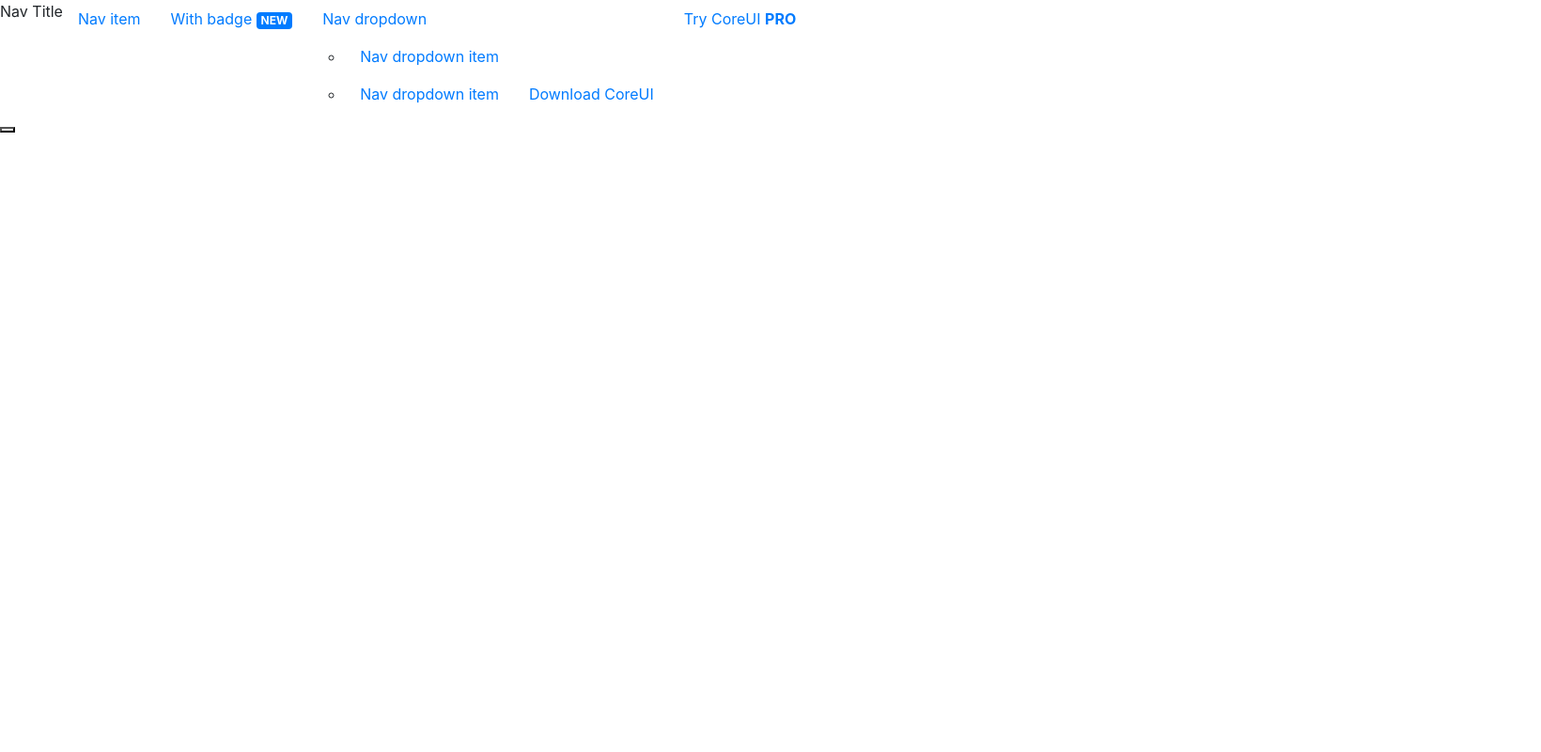
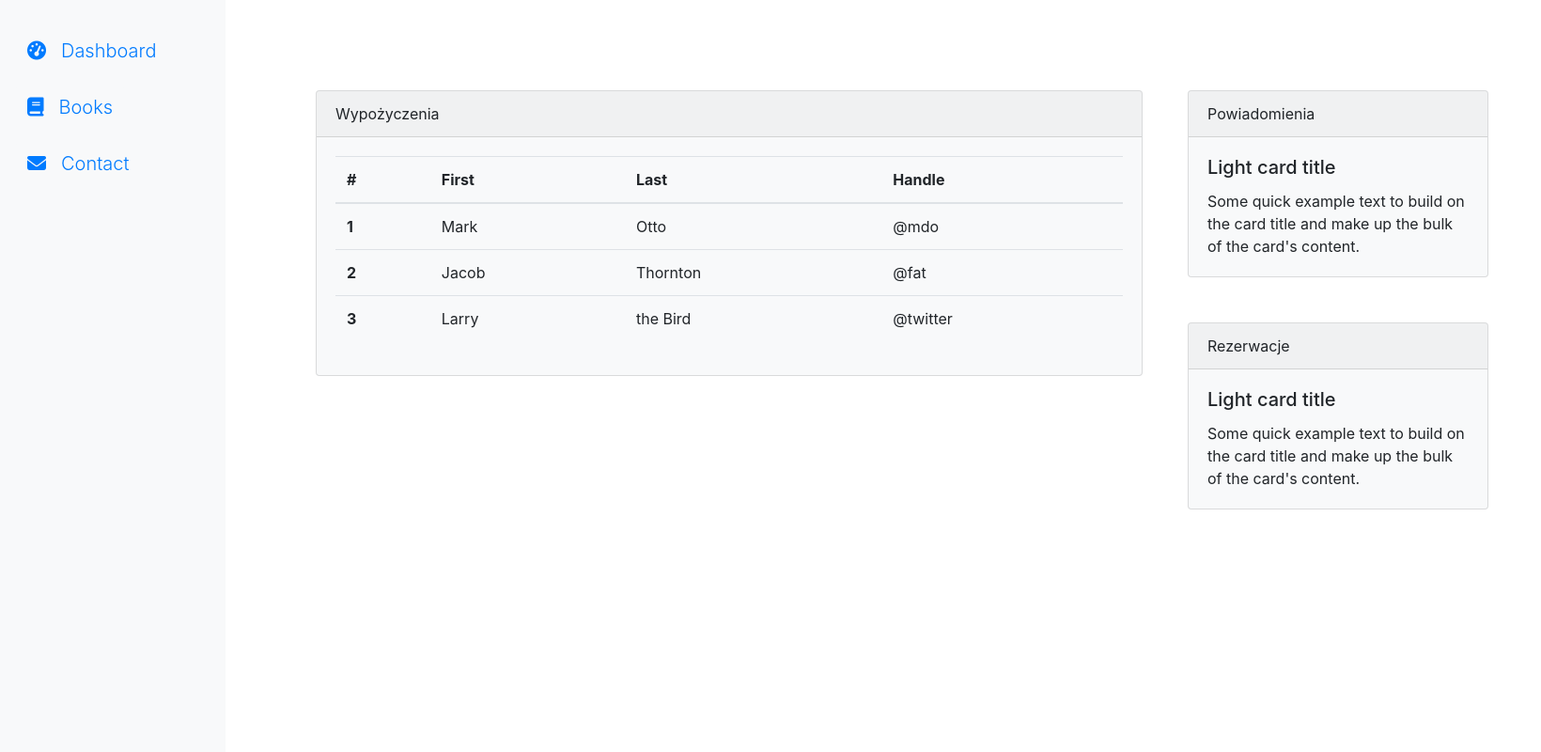
Before and after one commit to ErykSzulczynski/LibraryApp, a PHP site: page / in a window 1640 px wide. Shown: the whole page at 94% size. Run offline with PHP 8.4, Linux system fonts and the light colour scheme; some libraries are stand-ins or nearby versions.

Commit message:
Main page basic layout and styling

```diff
--- a/css/style.css
+++ b/css/style.css
@@ -1,3 +1,14 @@
+html{
+    width: 100%;
+    height: 100%;
+}
+
+body{
+    width: 100%;
+    height: 100%;
+    margin: 0;
+}
+
 .login__box{
     width: 25%;
     margin-top: 18%;
@@ -14,3 +25,27 @@
     display: block;
     margin: 0 auto;
 }
+
+.container{
+    display: flex;
+    flex-direction: row;
+    height: 100%;
+    margin: 0;
+    padding: 0;
+}
+
+.sidebar__wrapper{
+    min-width: 15rem;
+    background-color: #f8f9fa;
+    height: 100%;
+}
+
+.content__wrapper{
+    display: flex;
+    flex-direction: row;
+}
+
+.row2{
+    display: flex;
+    flex-direction: column;
+}
--- a/index.php
+++ b/index.php
@@ -2,8 +2,67 @@
     require_once('./view/header.php');
 ?>
 <body>
-<?php
-    require_once('./view/sidebar.php');
-?>
+<div class="container">
+    <div class="sidebar__wrapper pt-4">
+        <?php
+            require_once('./view/sidebar.php');
+        ?>
+    </div>
+    <div class="content__wrapper p-5">
+        <div class="row1 m-5">
+            <div class="card bg-light mb-3" style="min-width: 55rem;">
+                <div class="card-header">Wypożyczenia</div>
+                <div class="card-body">
+                    <table class="table">
+                    <thead>
+                        <tr>
+                        <th scope="col">#</th>
+                        <th scope="col">First</th>
+                        <th scope="col">Last</th>
+                        <th scope="col">Handle</th>
+                        </tr>
+                    </thead>
+                    <tbody>
+                        <tr>
+                        <th scope="row">1</th>
+                        <td>Mark</td>
+                        <td>Otto</td>
+                        <td>@mdo</td>
+                        </tr>
+                        <tr>
+                        <th scope="row">2</th>
+                        <td>Jacob</td>
+                        <td>Thornton</td>
+                        <td>@fat</td>
+                        </tr>
+                        <tr>
+                        <th scope="row">3</th>
+                        <td>Larry</td>
+                        <td>the Bird</td>
+                        <td>@twitter</td>
+                        </tr>
+                    </tbody>
+                    </table>
+                </div>
+            </div>
+        </div>
+        <div class="row2 my-5">
+            <div class="card bg-light mb-5" style="min-width: 20rem;">
+                <div class="card-header">Powiadomienia</div>
+                <div class="card-body">
+                <h5 class="card-title">Light card title</h5>
+                <p class="card-text">Some quick example text to build on the card title and make up the bulk of the card's content.</p>
+                </div>
+            </div>
+            <div class="card bg-light" style="min-width: 20rem;">
+                <div class="card-header">Rezerwacje</div>
+                <div class="card-body">
+                <h5 class="card-title">Light card title</h5>
+                <p class="card-text">Some quick example text to build on the card title and make up the bulk of the card's content.</p>
+                </div>
+            </div>
+        </div>
+    </div>
+</div>
 </body>
 </html>
--- a/view/header.php
+++ b/view/header.php
@@ -4,6 +4,7 @@
     <meta charset="utf-8">
     <meta name="viewport" content="width=device-width, initial-scale=1, shrink-to-fit=no">
     <link rel="stylesheet" href="https://maxcdn.bootstrapcdn.com/bootstrap/4.0.0/css/bootstrap.min.css" integrity="sha384-Gn5384xqQ1aoWXA+058RXPxPg6fy4IWvTNh0E263XmFcJlSAwiGgFAW/dAiS6JXm" crossorigin="anonymous">
-    <link rel = "stylesheet" href = "./css/style.css">
+    <link rel = "stylesheet" href = "/MagicLibrary/css/style.css">
+    <script src="https://kit.fontawesome.com/81df46cd00.js"></script>
     <title>Magic Library</title>
   </head>
--- a/view/sidebar.php
+++ b/view/sidebar.php
@@ -1,46 +1,5 @@
-<div class="sidebar">
-  <nav class="sidebar-nav">
-    <ul class="nav">
-      <li class="nav-title">Nav Title</li>
-      <li class="nav-item">
-        <a class="nav-link" href="#">
-          <i class="nav-icon cui-speedometer"></i> Nav item
-        </a>
-      </li>
-      <li class="nav-item">
-        <a class="nav-link" href="#">
-          <i class="nav-icon cui-speedometer"></i> With badge
-          <span class="badge badge-primary">NEW</span>
-        </a>
-      </li>
-      <li class="nav-item nav-dropdown">
-        <a class="nav-link nav-dropdown-toggle" href="#">
-          <i class="nav-icon cui-puzzle"></i> Nav dropdown
-        </a>
-        <ul class="nav-dropdown-items">
-          <li class="nav-item">
-            <a class="nav-link" href="#">
-              <i class="nav-icon cui-puzzle"></i> Nav dropdown item
-            </a>
-          </li>
-          <li class="nav-item">
-            <a class="nav-link" href="#">
-              <i class="nav-icon cui-puzzle"></i> Nav dropdown item
-            </a>
-          </li>
-        </ul>
-      </li>
-      <li class="nav-item mt-auto">
-        <a class="nav-link nav-link-success" href="https://coreui.io">
-          <i class="nav-icon cui-cloud-download"></i> Download CoreUI</a>
-      </li>
-      <li class="nav-item">
-        <a class="nav-link nav-link-danger" href="https://coreui.io/pro/">
-          <i class="nav-icon cui-layers"></i> Try CoreUI
-          <strong>PRO</strong>
-        </a>
-      </li>
-    </ul>
-  </nav>
-  <button class="sidebar-minimizer brand-minimizer" type="button"></button>
-</div>
+<nav class="nav flex-column">
+  <a class="nav-link" href="#"><button class = "btn btn-light text-primary font-weight-light" style = "font-size: 1.25rem"><i class="fas fa-tachometer-alt pr-3"></i>Dashboard</button></a>
+  <a class="nav-link" href="#"><button class = "btn btn-light text-primary font-weight-light" style = "font-size: 1.25rem"><i class="fas fa-book pr-3"></i>Books</button></a>
+  <a class="nav-link" href="#"><button class = "btn btn-light text-primary font-weight-light" style = "font-size: 1.25rem"><i class="fas fa-envelope pr-3"></i>Contact</button></a>
+</nav>
```
